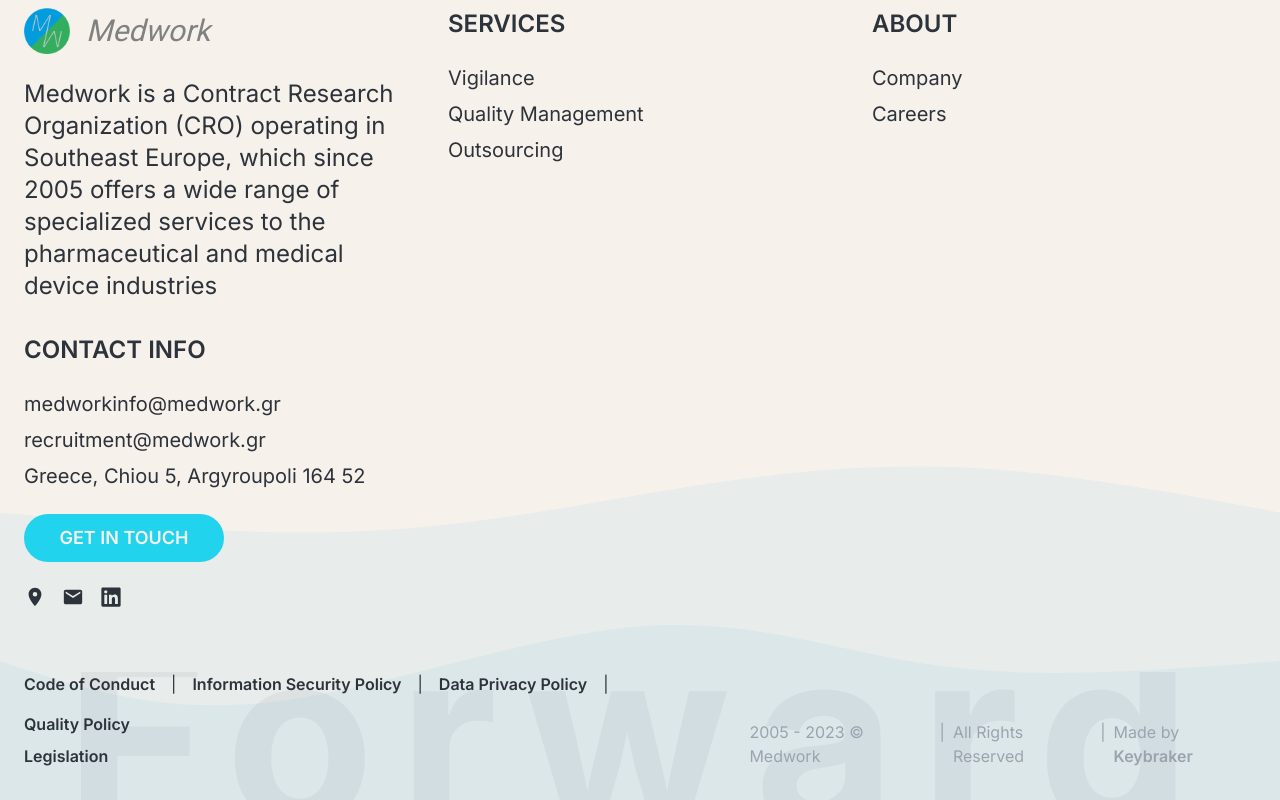
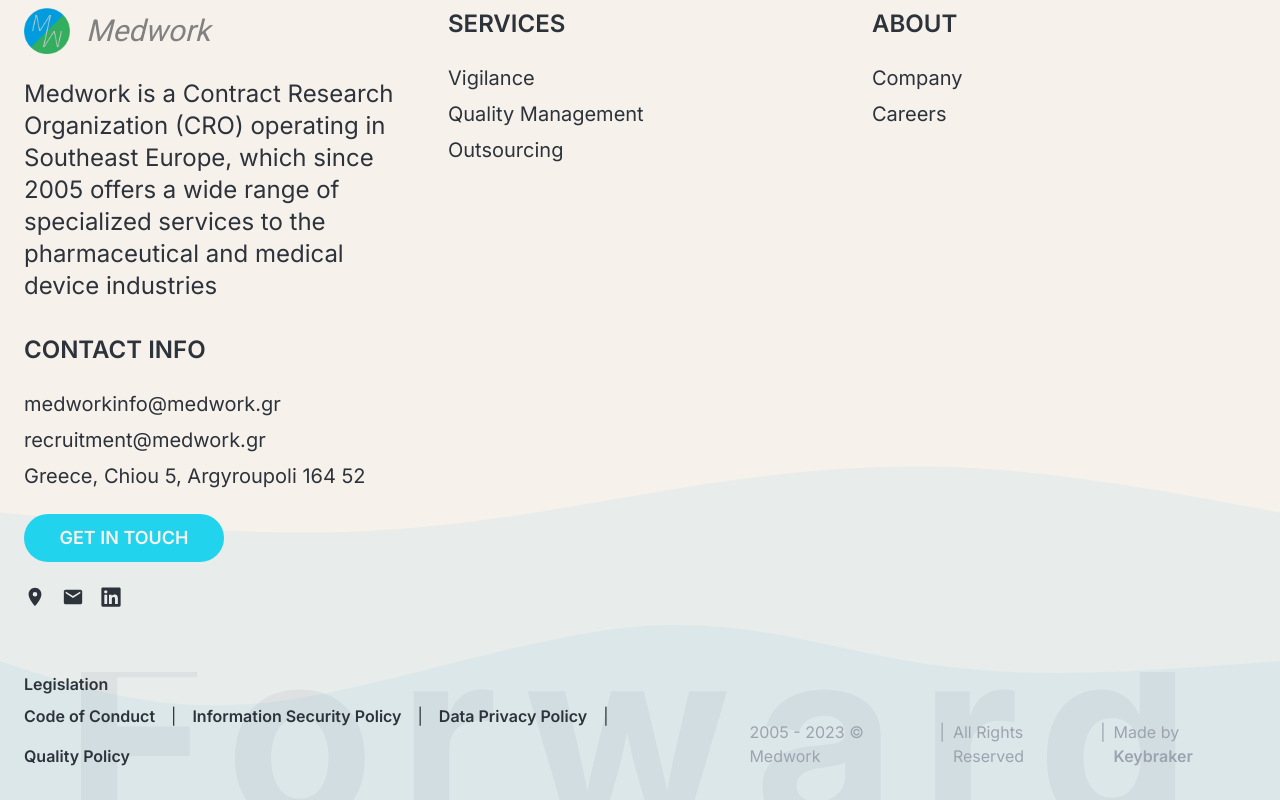
Before and after one commit to Medwork-CRO/webpage, a Next.js app: page /contact-us in a window 1280 px wide. Shown: the part 834-1634 px from the top of the page. Built offline with nearby package versions, Linux system fonts and the light colour scheme.

Commit message:
Update footer

```diff
--- a/src/components/Footer.tsx
+++ b/src/components/Footer.tsx
@@ -146,11 +146,19 @@ function ThemeSelector({ theme, setTheme }: { theme: THEME, setTheme: Function }
 function Information() {
   return (
     <div className="flex flex-col items-start gap-2 text-md text-medwork-dark dark:text-medwork-light">
+      <div className="flex flex-col sm:flex-row flex-wrap items-start">
+        <Link
+          className="font-semibold hover:underline focus-visible:underline whitespace-nowrap"
+          href={'/about/legislation'}
+        >
+          Legislation
+        </Link>
+      </div>
       <div className="flex flex-col sm:flex-row flex-wrap items-start gap-4">
         {policies.map((policy, i) => (
           <>
             <Link
-            key={i}
+              key={i}
               className="font-semibold hover:underline focus-visible:underline whitespace-nowrap"
               href={`${policy.filePath}/${policy.fileName}`}
               target="_blank"
@@ -164,14 +172,6 @@ function Information() {
           </span>
           </>
         ))}
-      </div>
-      <div className="flex flex-col sm:flex-row flex-wrap items-start gap-2 text-md">
-        <Link
-          className="font-semibold hover:underline focus-visible:underline whitespace-nowrap"
-          href={'/about/legislation'}
-        >
-          Legislation
-        </Link>
       </div>
     </div >
   );
```
